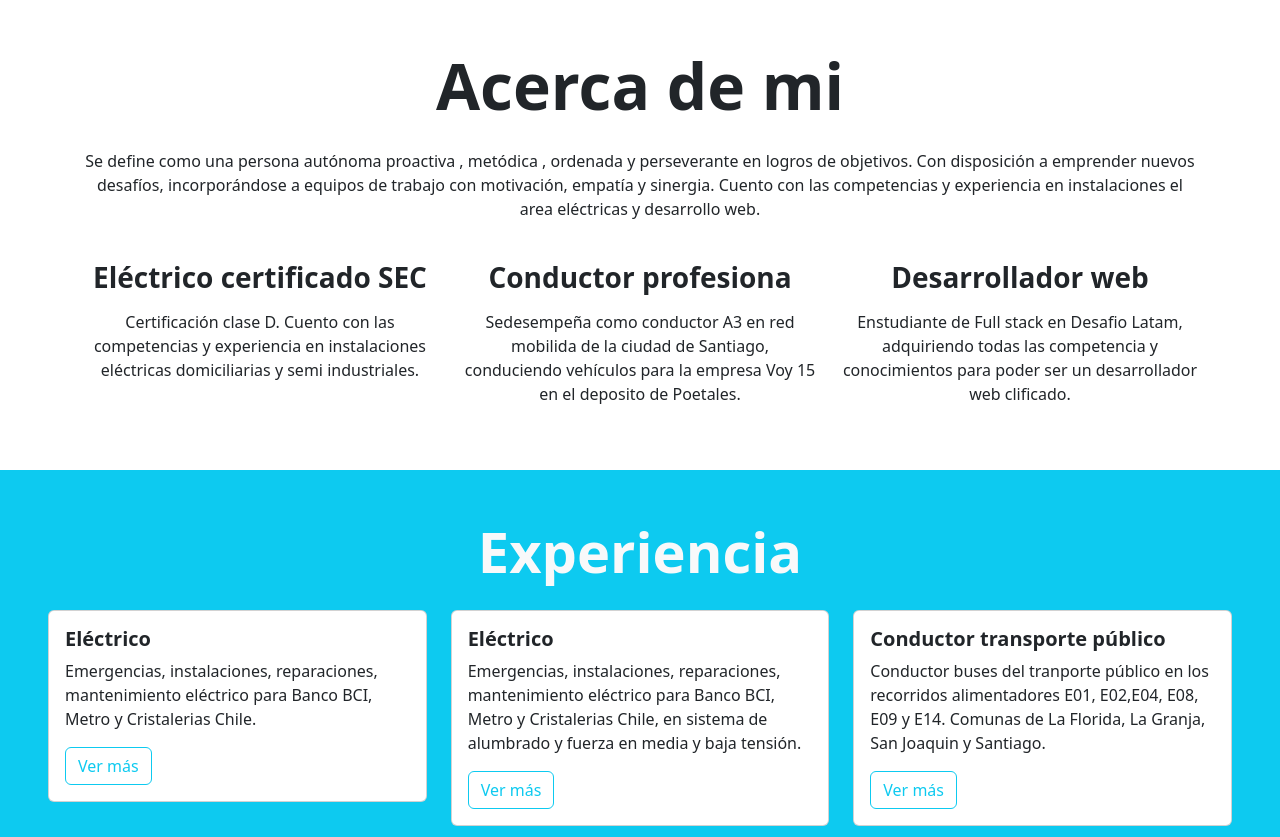
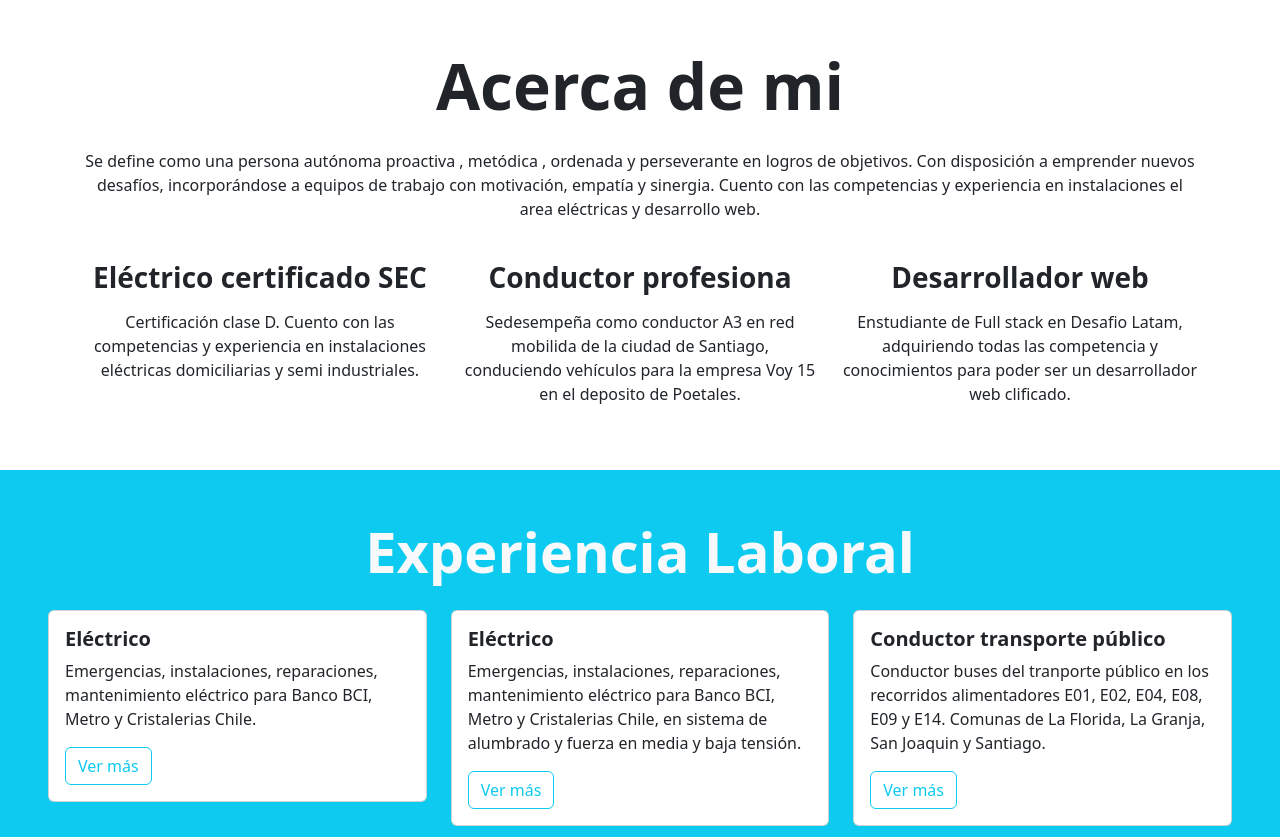
Before and after one commit to gozalvoh-aug/prueba_m1, a plain HTML site: page index.html in a window 1280 px wide. Shown: the top 837 px of the page. Drawn offline with nearby package versions, Linux system fonts and the light colour scheme.

Commit message:
Se agrega assets y modifica index

```diff
--- a/index.html
+++ b/index.html
@@ -52,7 +52,7 @@
 
     <section id="Mis-trabajos" class="my-5 p-5 bg-info">
       <h2 class="display-4 fw-bold text-center text-light mb-3">
-        Experiencia
+        Experiencia Laboral
       </h2>
 
       <div class="row">
@@ -99,7 +99,7 @@
             <div class="card-body">
               <h5 class="card-title fw-bold">Conductor transporte público</h5>
               <p class="card-text">
-                Conductor buses del tranporte público en los recorridos alimentadores E01, E02,E04, E08, E09 y E14. Comunas de La Florida, La Granja, San Joaquin y Santiago.
+                Conductor buses del tranporte público en los recorridos alimentadores E01, E02, E04, E08, E09 y E14. Comunas de La Florida, La Granja, San Joaquin y Santiago.
               </p>
               <button type="button" class="btn btn-outline-info">
                 Ver más
```
Also changed, not shown: assets/style.css (added).
